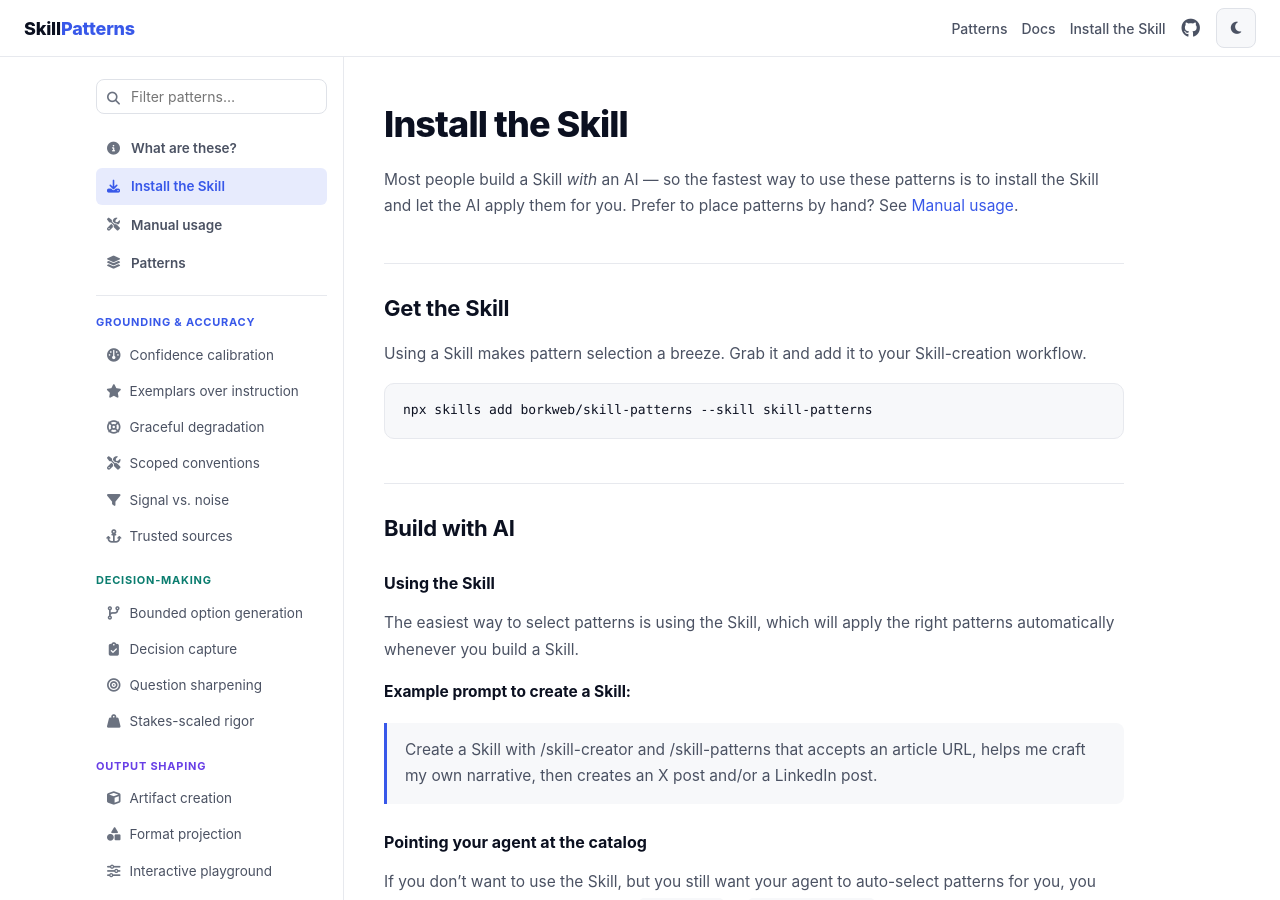
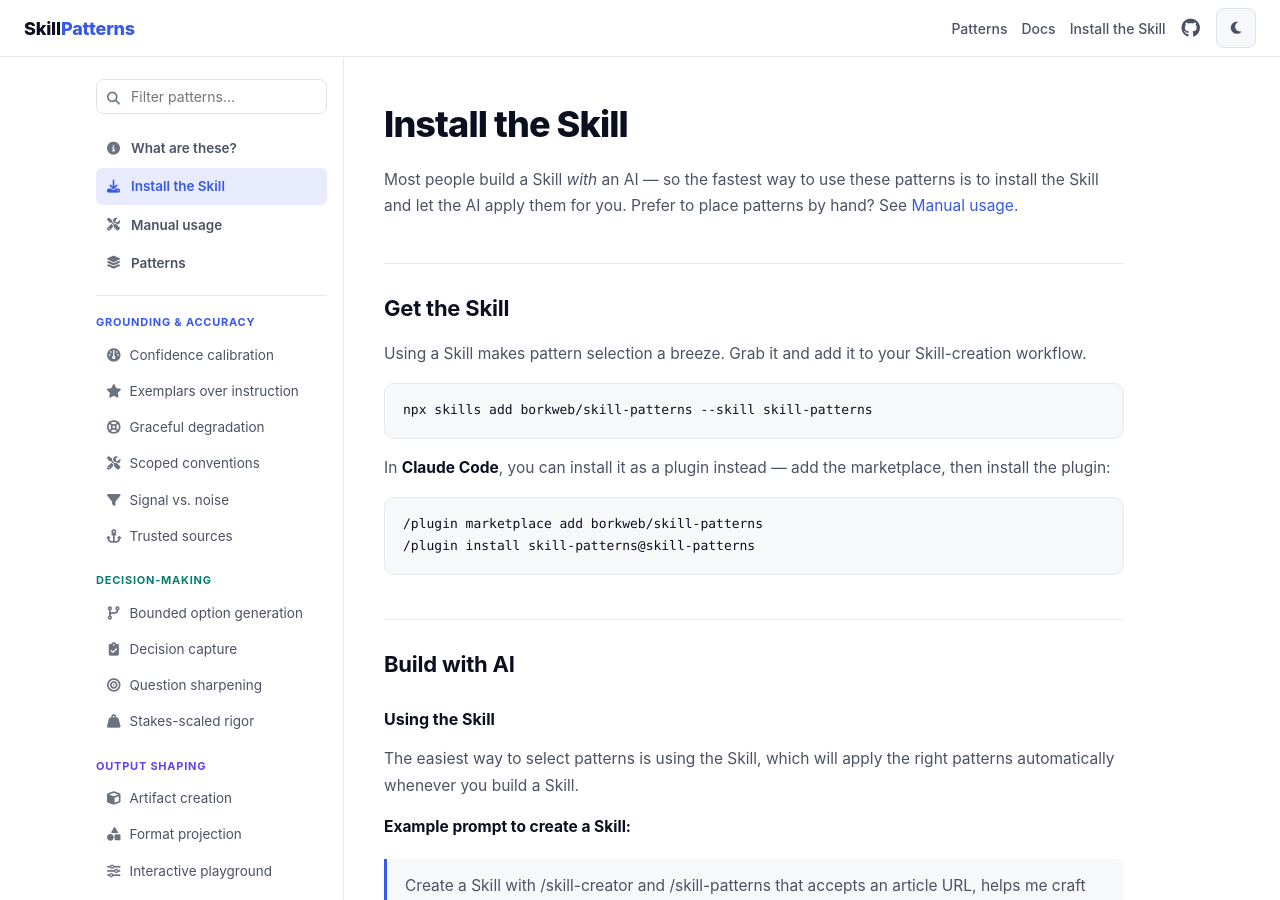
Before and after one commit to borkweb/skill-patterns, a Jekyll site: the page built from using.md, in a window 1280 px wide and 900 px high. Built offline with Jekyll 4.4.1, drawn with Linux system fonts in a browser that asks for light colours.

Commit message:
site: add Claude Code plugin install (marketplace + plugin) to the install page
Below the npx example on /using/, document installing via Claude Code:
/plugin marketplace add borkweb/skill-patterns then
/plugin install skill-patterns@skill-patterns.

Co-Authored-By: Claude Opus 4.7 (1M context) <noreply@anthropic.com>

````diff
--- a/using.md
+++ b/using.md
@@ -17,6 +17,13 @@ Using a Skill makes pattern selection a breeze. Grab it and add it to your Skill
 npx skills add borkweb/skill-patterns --skill skill-patterns
 ```
 
+In **Claude Code**, you can install it as a plugin instead — add the marketplace, then install the plugin:
+
+```
+/plugin marketplace add borkweb/skill-patterns
+/plugin install skill-patterns@skill-patterns
+```
+
 ## Build with AI
 
 ### Using the Skill
````
